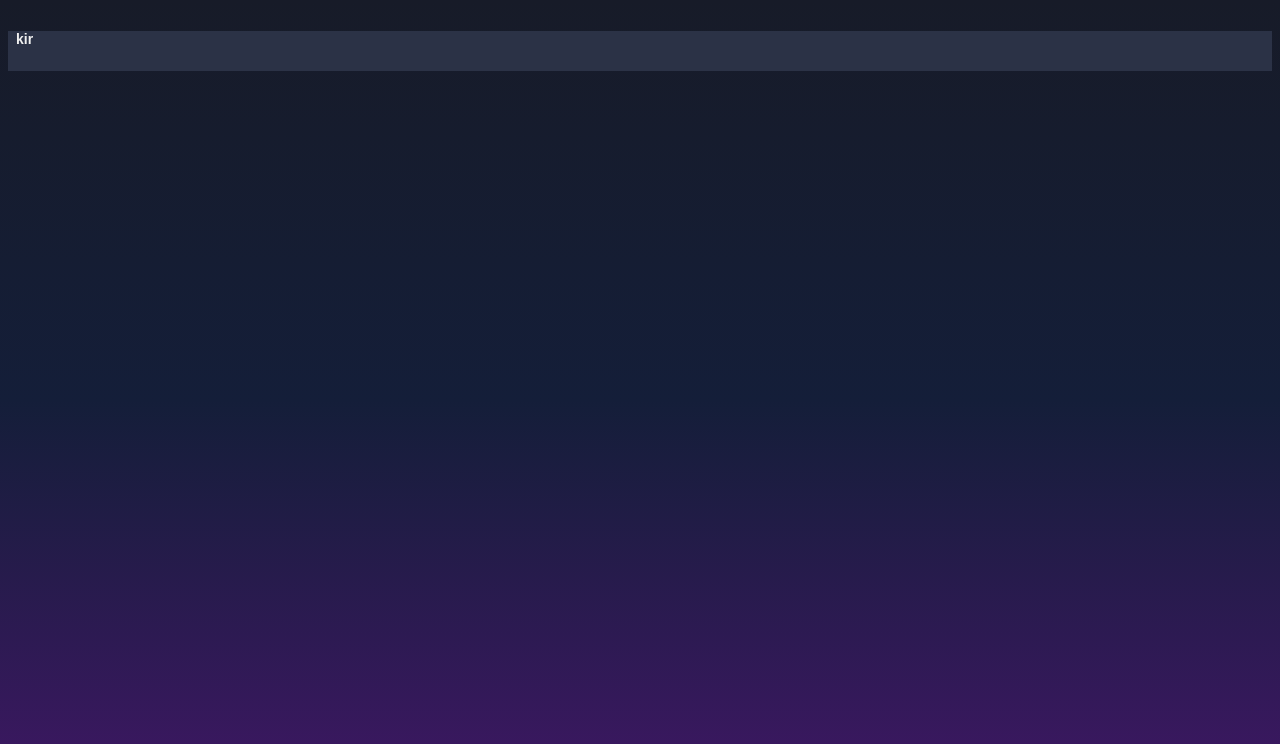
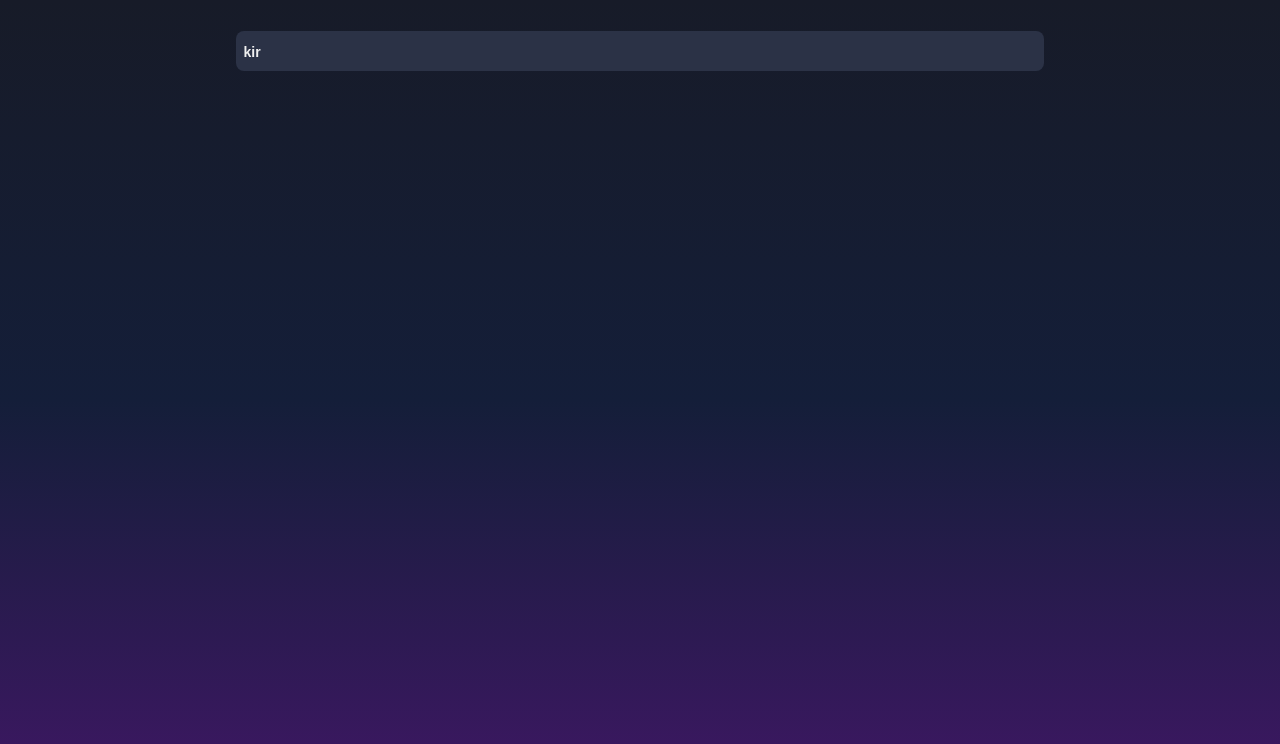
Before and after one commit to aliiimaher/ToDoList-Frontend, a Vue app: page /lists in a window 1280 px wide. Shown: the top 744 px of the page. Built offline with nearby package versions, Linux system fonts and the light colour scheme.

Commit message:
center list

```diff
--- a/src/components/List.vue
+++ b/src/components/List.vue
@@ -22,6 +22,8 @@ export default {
 .container {
   background-color: #2B3246;
   height: 40px;
+  border-radius: 8px;
+  width: 70%;
 }
 
 *{
@@ -31,5 +33,6 @@ export default {
 h5{
   font-size: 14px;
   padding-left: 8px;
+  padding-top: 13px;
 }
 </style>
--- a/src/views/Lists.vue
+++ b/src/views/Lists.vue
@@ -1,11 +1,14 @@
 <template>
   <div>
-    <List title="kir" />
+    <div class="container">
+      <List title="kir"/>
+    </div>
   </div>
 </template>
 
 <script>
 import List from "@/components/List.vue";
+
 export default {
   name: "Lists",
   components: {List},
@@ -15,4 +18,8 @@ export default {
 
 <style scoped>
 
+.container {
+  width: 80%;
+  margin: 0 auto;
+}
 </style>
```
